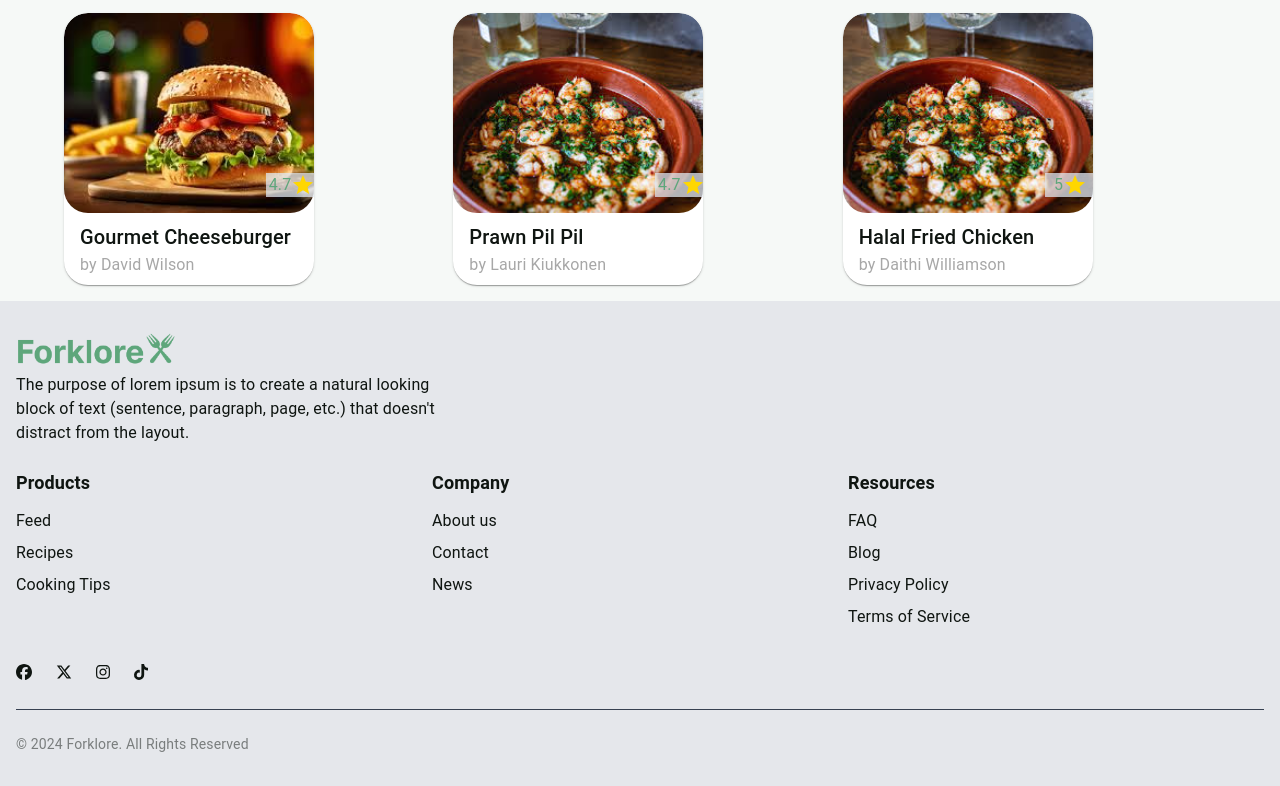
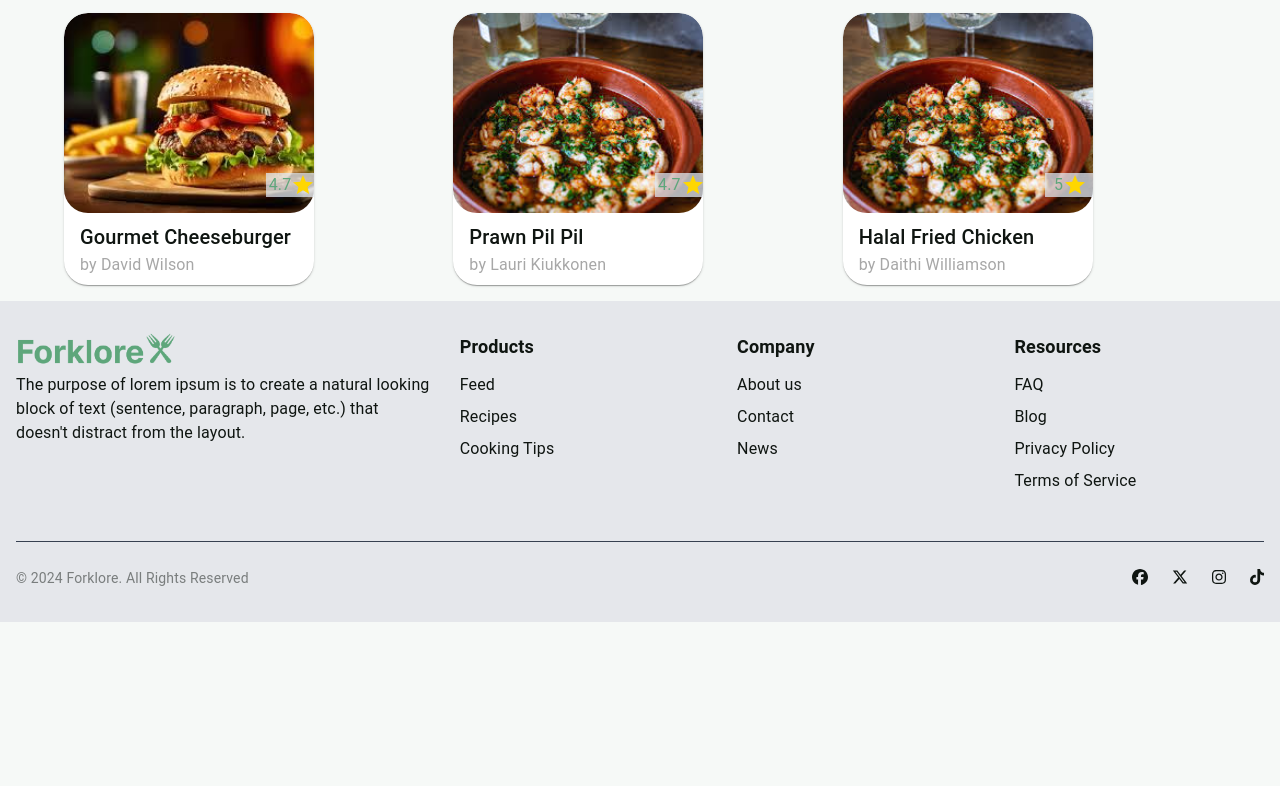
Before and after one commit to Szazlo/forklore-web, a React (Vite) app: page / in a window 1280 px wide. Shown: the part 748-1534 px from the top of the page. After the commit the page ends 1370 px from the top, so only its background shows below. Built offline with nearby package versions, Linux system fonts and the light colour scheme; no server answers.

Commit message:
Update footer.tsx

```diff
--- a/src/components/footer.tsx
+++ b/src/components/footer.tsx
@@ -3,6 +3,7 @@ import "../main.css";
 import { doc, setDoc } from "firebase/firestore";
 import { db } from "@/firebase";
 import {FontAwesomeIcon} from "@fortawesome/react-fontawesome";
+import {useMediaQuery, useTheme} from "@mui/material";
 
 function addToMailingList(event: any) {
 	event.preventDefault();
@@ -22,18 +23,15 @@ function addToMailingList(event: any) {
 }
 
 const Footer = () => {
+	const theme = useTheme();
+	const isTablet = useMediaQuery(theme.breakpoints.down("md"));
 	return (
 		<footer className="bg-gray-200 py-8">
 			<div className="container mx-auto px-4">
-				<div className="flex flex-col md:flex-row justify-between items-left mb-6">
-					<div className="text-center md:text-left mb-4 md:mb-0">
-						<img src={"/public/logo.png"} alt="Forklore logo" className="h-8"/>
-						<p className="mt-2 max-w-md text-left">The purpose of lorem ipsum is to create a natural looking block of
-							text (sentence, paragraph, page, etc.) that doesn't distract from the layout.</p>
-					</div>
-				</div>
-				<div className="flex flex-wrap justify-between items-start mb-6">
-					<div className="w-full md:w-1/3 mb-4 md:mb-0">
+				{ isTablet && <FooterLogo/> }
+				<div className="flex flex-row md:flex-wrap justify-between items-start mb-6">
+					{ !isTablet && <FooterLogo/> }
+					<div className="w-full md:w-1/5 mb-4 md:mb-0">
 						<h2 className="text-lg font-semibold mb-3">Products</h2>
 						<ul>
 							<li className="mb-2">
@@ -53,7 +51,7 @@ const Footer = () => {
 							</li>
 						</ul>
 					</div>
-					<div className="w-full md:w-1/3 mb-4 md:mb-0">
+					<div className="w-full md:w-1/5 mb-4 md:mb-0">
 						<h2 className="text-lg font-semibold mb-3">Company</h2>
 						<ul>
 							<li className="mb-2">
@@ -73,7 +71,7 @@ const Footer = () => {
 							</li>
 						</ul>
 					</div>
-					<div className="w-full md:w-1/3">
+					<div className="w-full md:w-1/5 mb-4">
 						<h2 className="text-lg font-semibold mb-3">Resources</h2>
 						<ul>
 							<li className="mb-2">
@@ -99,6 +97,31 @@ const Footer = () => {
 						</ul>
 					</div>
 				</div>
+				{ isTablet && <SocialIcons/> }
+				<hr className="border-gray-700 my-6"/>
+				<div className="flex flex-col md:flex-row justify-between items-center">
+					<p className="text-sm text-center md:text-left opacity-50 mt-4 md:mt-0">© 2024 Forklore. All Rights Reserved</p>
+					{ !isTablet && <SocialIcons/> }
+				</div>
+			</div>
+		</footer>
+	);
+};
+
+const FooterLogo = () => {
+	return(
+		<div className="flex flex-col justify-between items-left mb-6 md:w-1/3">
+			<div className="text-center md:text-left mb-4 md:mb-0">
+				<img src={"/public/logo.png"} alt="Forklore logo" className="h-8"/>
+				<p className="mt-2 max-w-md text-left">The purpose of lorem ipsum is to create a natural looking block of
+					text (sentence, paragraph, page, etc.) that doesn't distract from the layout.</p>
+			</div>
+		</div>
+	);
+}
+
+const SocialIcons = () => {
+	return (
 		<div className="flex justify-center md:justify-between items-center">
 			<div className="flex space-x-6">
 				<a href="#" className="hover:text-accent"><FontAwesomeIcon
@@ -111,11 +134,7 @@ const Footer = () => {
 					icon={["fab", "tiktok"]}/></a>
 			</div>
 		</div>
-				<hr className="border-gray-700 my-6"/>
-				<p className="text-sm text-center md:text-left opacity-50 mt-4 md:mt-0">© 2024 Forklore. All Rights Reserved</p>
-			</div>
-		</footer>
 	);
-};
+}
 
 export default Footer;
```
Lines whose indentation alone changed are shown as unchanged.
